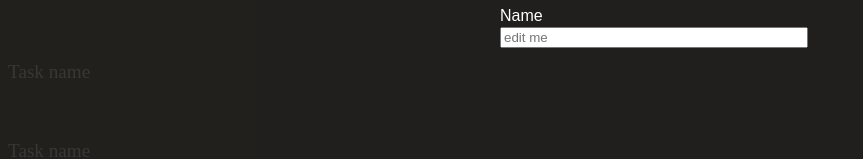
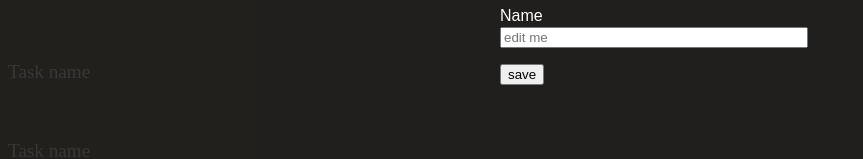
Before and after one commit to frontloop/task-manager-frontend, a Vue app: page / in a window 1280 px wide. Shown: the part 309-468 px from the top of the page, without its empty margins (0-863 px from the left). Built offline with nearby package versions, Linux system fonts and the light colour scheme; the HTML template or start-up script is replaced by a standard one.

Commit message:
first work

```diff
--- a/src/App.vue
+++ b/src/App.vue
@@ -1,17 +1,17 @@
 <script setup lang="ts">
 import TaskList from './components/TaskList.vue'
 import TaskEditor from './components/TaskEditor.vue'
-import type { Task } from 'src/common/types/task'
+import type { Task } from './common/types/task'
 import { ref } from 'vue'
 
 const taskEditorOpen = ref<boolean>(true)
-const editedTask = ref<Task>( {id: -1, name: ''} )
+const taskEdit = ref<Task>( {id: -1, name: ''} )
 </script>
 
 <template>
       <TaskList />
       <div class="editor">
-        <TaskEditor v-if="taskEditorOpen" :model-value="editedTask" />
+        <TaskEditor v-if="taskEditorOpen" :model-value="taskEdit" />
       </div>
 </template>
 
--- a/src/api/BaseClient.ts
+++ b/src/api/BaseClient.ts
@@ -27,7 +27,7 @@ class Response<T> {
 }
 
 export class BaseClient {
-    private baseUrl?: string
+    private baseUrl?: string = 'localhost:8080/api'
     private token?: string
     private tokenType?: string
 
@@ -121,4 +121,4 @@ enum HttpStatusCode {
 
 }
 
-export const RestClient = new BaseClient()
+export const RestClient = new BaseClient('http://localhost:8080/api')
--- a/src/api/TaskClient.ts
+++ b/src/api/TaskClient.ts
@@ -1,12 +1,12 @@
-import { RestClient } from 'src/api/BaseClient'
-import type { Task, TaskDto } from 'src/common/types/task'
-import { TaskBuilder } from 'src/common/builders/task.builder'
+import { RestClient } from '../api/BaseClient'
+import type { Task, TaskDto } from '../common/types/task'
+import { TaskBuilder } from '../common/builders/task.builder'
 
 export class TaskClient {
     private endpoint = '/task'
 
     async create(data: TaskDto): Promise<Task | null> {
-        const response = await RestClient.post<TaskDto>(this.endpoint, data)
+        const response = await RestClient.post<TaskDto>(this.endpoint + '/create', data)
         if (response.ok()) {
             const res = await response.json()
             return TaskBuilder.fromDto(res)
@@ -21,6 +21,10 @@ export class TaskClient {
         return TaskBuilder.fromDto(json)
     }
 
+    async getAll(): Promise<Task[]> {
+        return await (await RestClient.get<Task[]>(this.endpoint + '/all')).json()
+    }
+
     async get(id: number): Promise<Task> {
         const res = await (await RestClient.get<TaskDto>(this.endpoint + '?id=' + id)).json()
         return TaskBuilder.fromDto(res)
--- a/src/components/TaskEditor.vue
+++ b/src/components/TaskEditor.vue
@@ -2,18 +2,26 @@
     <div class="surface">
         <p class="label">Name</p>
         <input v-model="modelValue.name" placeholder="edit me" class="name-input" />
+        <p><button @click="save">save</button></p>
     </div>
 </template>
 
 <script setup lang="ts">
 import { ref } from 'vue'
-import type { Task } from 'src/common/types/task'
+import type { Task } from '../common/types/task'
+import { TaskClient } from '../api/TaskClient'
 
 const name = ref('')
 
 const props = defineProps<{
         modelValue: Task
     }>()
+
+const taskClient: TaskClient = new TaskClient()
+
+const save = () => {
+    taskClient.create({name: props.modelValue.name})
+}
 </script>
 
 <style scoped>
```
